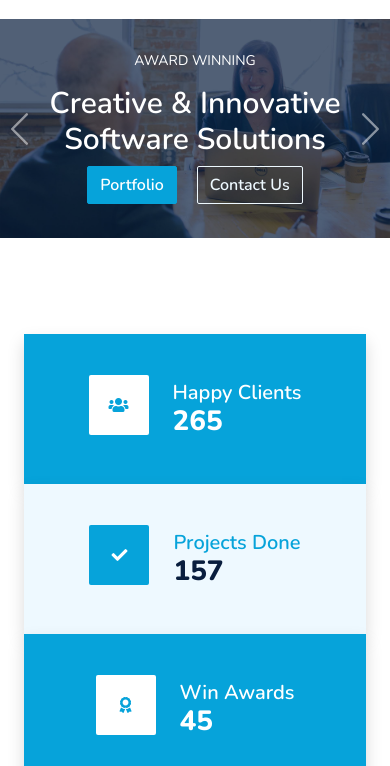
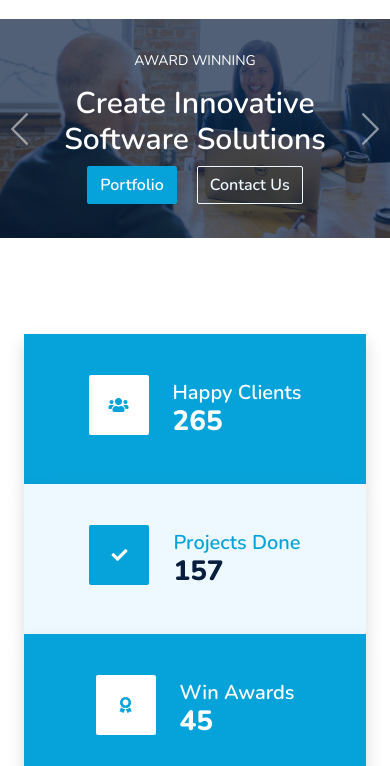
Before and after one commit to RaevenTech/Skanda1, a plain HTML site: page index.html in a window 390 px wide. Shown: the part 78-844 px from the top of the page. Drawn offline with nearby package versions, Linux system fonts and the light colour scheme.

Commit message:
mobile display adjustment

```diff
--- a/index.html
+++ b/index.html
@@ -106,7 +106,7 @@
                     <div class="carousel-caption d-flex flex-column align-items-center justify-content-center">
                         <div class="p-3" style="max-width: 900px;">
                             <h5 class="text-white text-uppercase mb-3 animated slideInDown">Award Winning</h5>
-                            <h1 class="display-1 text-white mb-md-4 animated zoomIn">Creative & Innovative Software Solutions</h1>
+                            <h1 class="display-1 text-white mb-md-4 animated zoomIn">Create Innovative Software Solutions</h1>
                             <a href="#portfolio" class="btn btn-primary py-md-3 px-md-5 me-3 animated slideInLeft">Portfolio</a>
                             <a href="#contact" class="btn btn-outline-light py-md-3 px-md-5 animated slideInRight">Contact Us</a>
                         </div>
```
